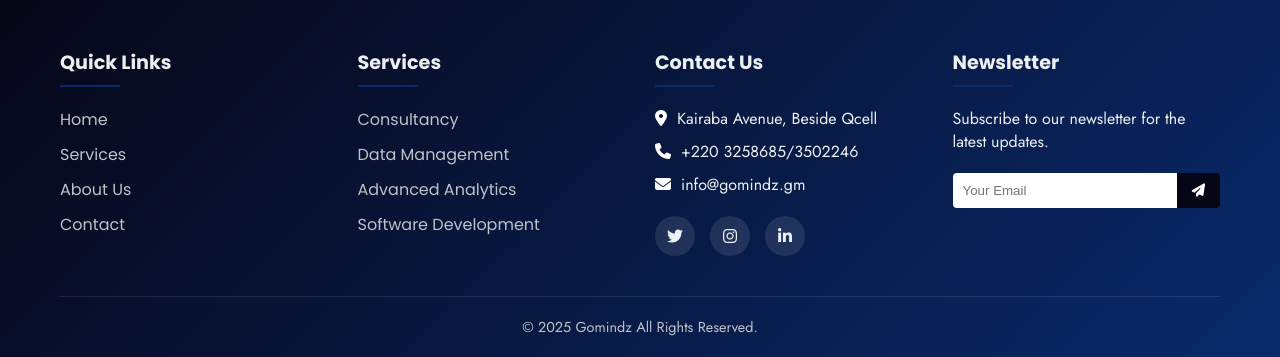
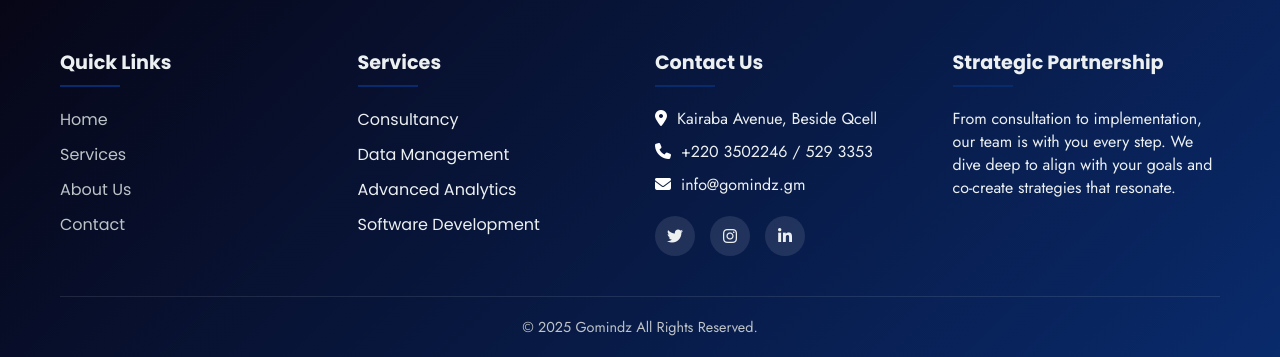
Before and after one commit to gomindz-com/gomindz_inc, a plain HTML site: page index.html in a window 1280 px wide. Shown: the part 5607-5964 px from the top of the page. Drawn offline with nearby package versions, Linux system fonts and the light colour scheme.

Commit message:
update footer links and contact information; enhance footer column styles

```diff
--- a/css/style.css
+++ b/css/style.css
@@ -1321,21 +1321,21 @@ img {
 
 .footer-column ul {
   list-style: none;
+  cursor: pointer;
 }
 
 .footer-column ul li {
   margin-bottom: 10px;
+  transition: all 0.3s ease;
 }
 
 .footer-column ul li a {
   color: #bdc3c7;
   text-decoration: none;
-  transition: all 0.3s ease;
   display: inline-block;
 }
 
-.footer-column ul li a:hover {
-  color: var(--primary-color);
+.footer-column ul li:hover {
   transform: translateX(5px);
 }
 
--- a/index.html
+++ b/index.html
@@ -405,10 +405,10 @@
                 <div class="footer-column">
                     <h3>Services</h3>
                     <ul>
-                        <li><a href="#">Consultancy</a></li>
-                        <li><a href="#">Data Management</a></li>
-                        <li><a href="#">Advanced Analytics</a></li>
-                        <li><a href="#">Software Development</a></li>
+                        <li>Consultancy</li>
+                        <li>Data Management</a></li>
+                        <li>Advanced Analytics</li>
+                        <li>Software Development</li>
                     </ul>
                 </div>
 
@@ -416,7 +416,7 @@
                     <h3>Contact Us</h3>
                     <div class="footer-contact">
                         <p><i class="fas fa-map-marker-alt"></i>Kairaba Avenue, Beside Qcell</p>
-                        <p><i class="fas fa-phone"></i> +220 3258685/3502246</p>
+                        <p><i class="fas fa-phone"></i> +220 3502246 / 529 3353</p>
                         <p><i class="fas fa-envelope"></i> info@gomindz.gm</p>
                     </div>
 
@@ -428,13 +428,11 @@
                 </div>
 
                 <div class="footer-column">
-                    <h3>Newsletter</h3>
-                    <p>Subscribe to our newsletter for the latest updates.</p>
+                    <h3>Strategic Partnership</h3>
+                    <p>
+                        From consultation to implementation, our team is with you every step. We dive deep to align with your goals and co-create strategies that resonate.
+                    </p>
 
-                    <form class="newsletter-form">
-                        <input type="email" placeholder="Your Email" required>
-                        <button type="submit"><i class="fas fa-paper-plane"></i></button>
-                    </form>
                 </div>
             </div>
 
```
Also changed, not shown: about.html (+14 -16 lines), projects.html (+9 -11 lines).
